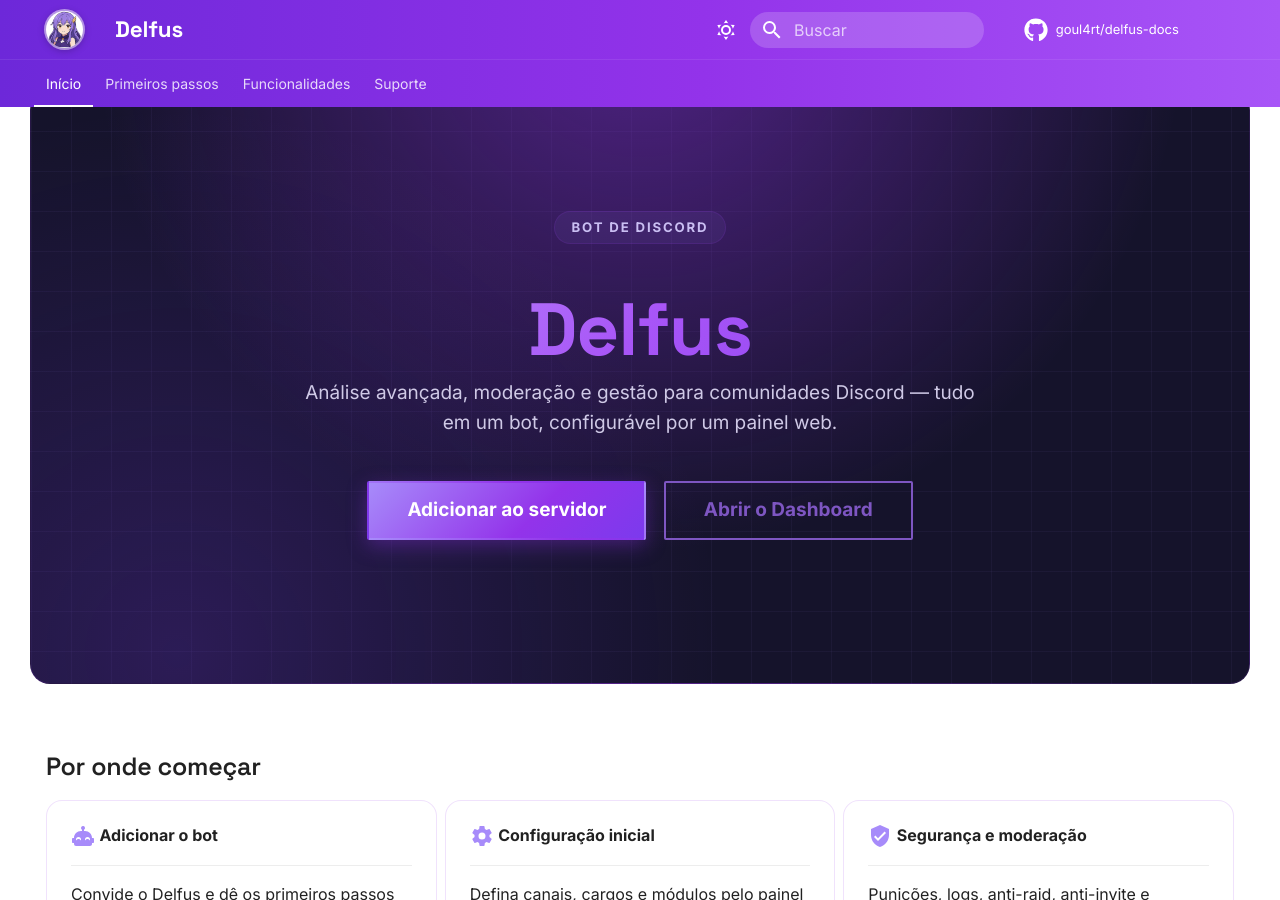
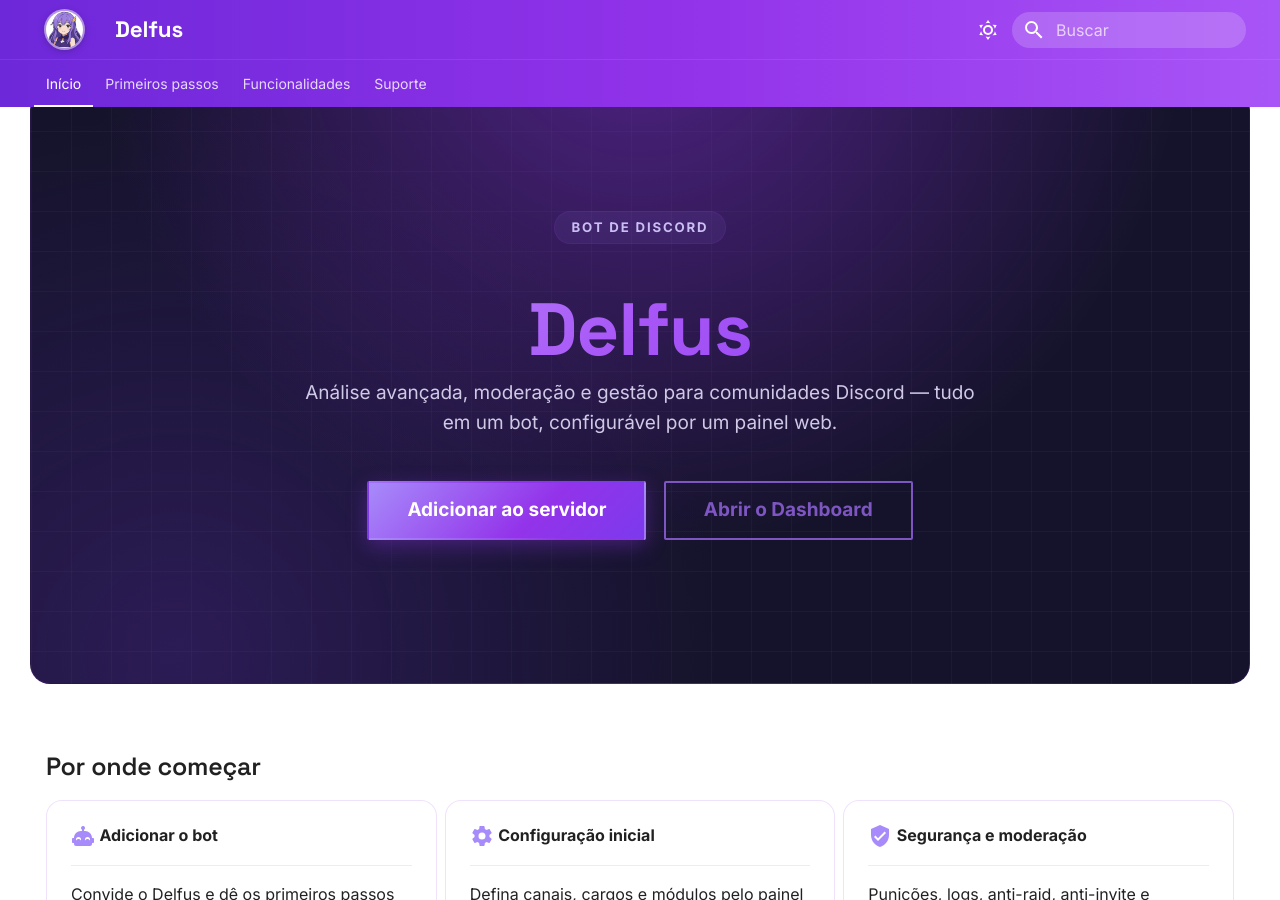
Before and after one commit to goul4rt/delfus-docs, an MkDocs documentation site: the page built from docs/index.md, in a window 1280 px wide and 900 px high. Built offline with MkDocs 1.6.1 and Material for MkDocs 9.7.7, drawn with Linux system fonts in a browser that asks for light colours; comment, search, counter and statistics services are not loaded.

Commit message:
chore(ui): remove link do repo no header

```diff
--- a/mkdocs.yml
+++ b/mkdocs.yml
@@ -3,9 +3,6 @@
 site_description: Documentação do Delfus — análise avançada, moderação e gestão para comunidades Discord.
 site_author: Delfus
 copyright: © Delfus
-
-repo_url: https://github.com/goul4rt/delfus-docs
-repo_name: goul4rt/delfus-docs
 
 theme:
   name: material
```
